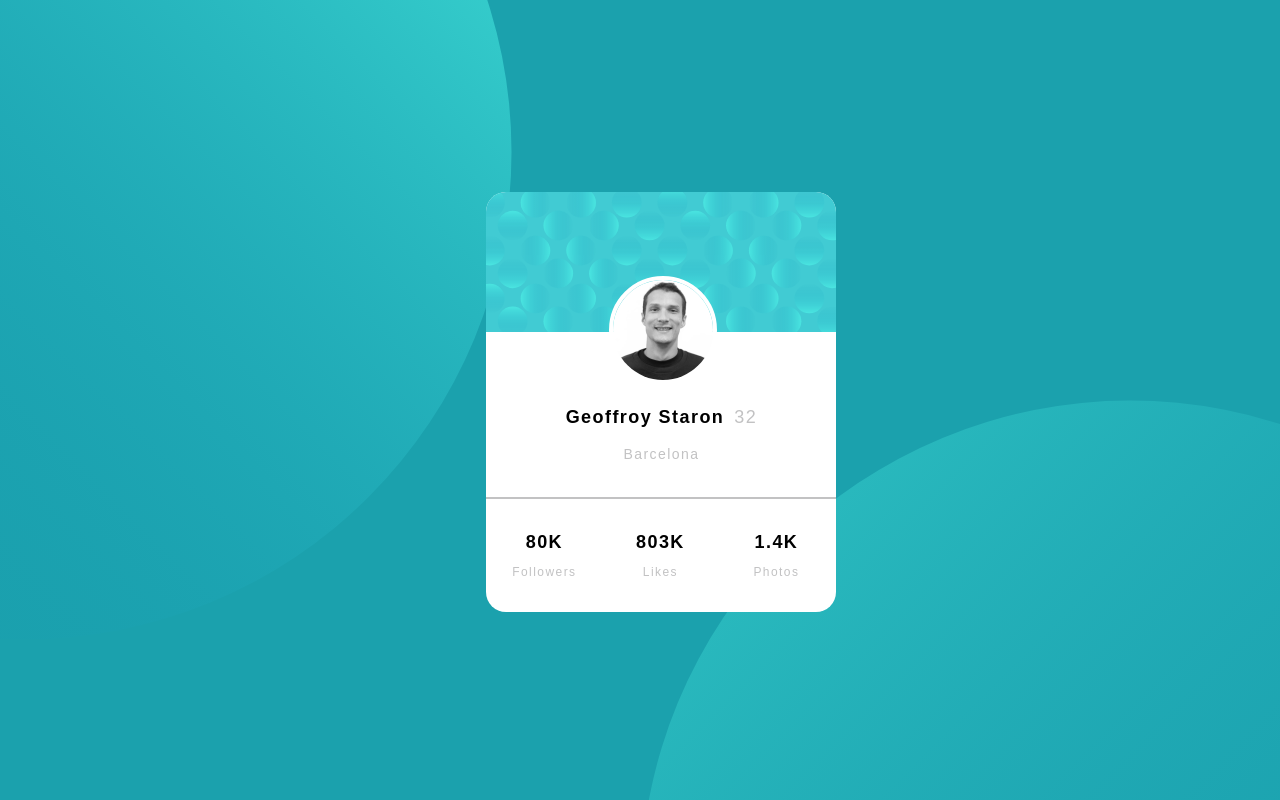
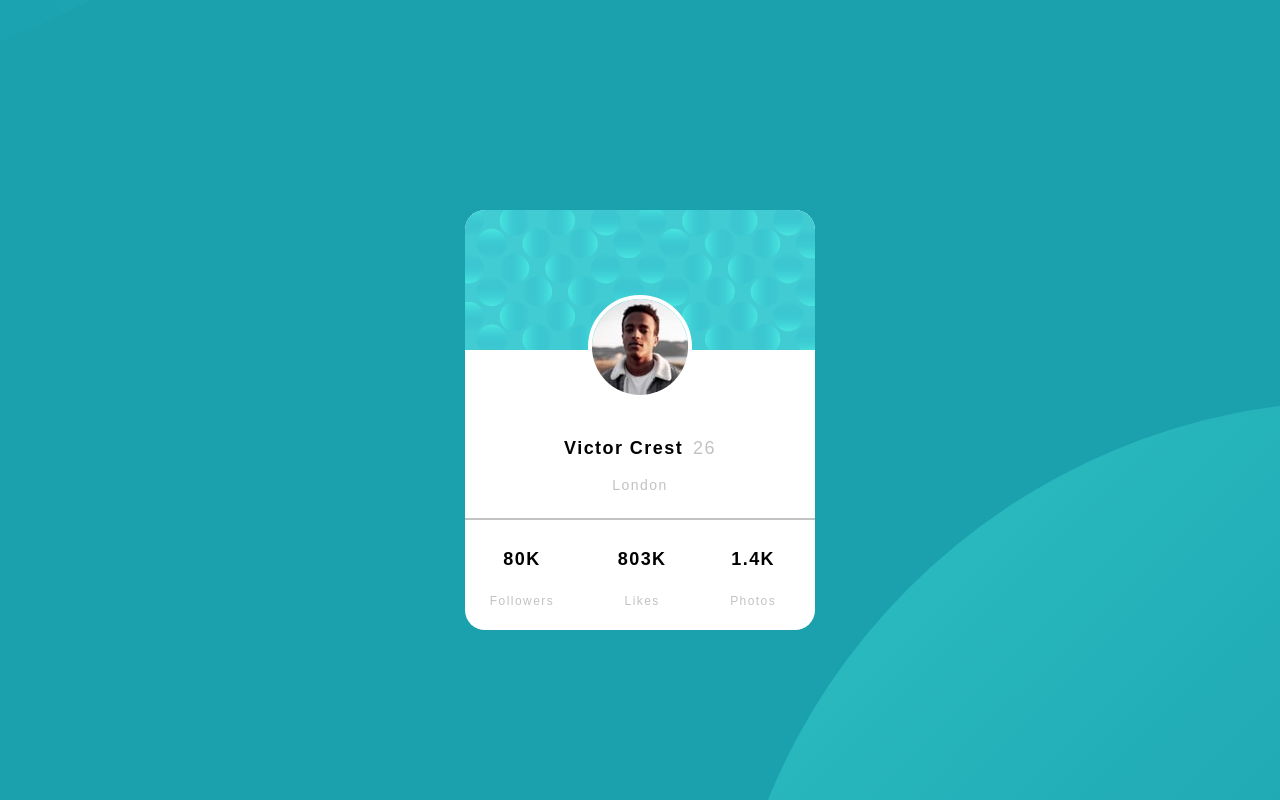
Before and after one commit to geoffroystaron/profile-card-challenge, a plain HTML site: page index_v2.html in a window 1280 px wide. Drawn offline with Linux system fonts and the light colour scheme; a web font is replaced by a local one.

Commit message:
v2 after checking about flexbox

```diff
--- a/css/styles.css
+++ /dev/null
@@ -1,90 +0,0 @@
-body {
-  margin: 0;
-  text-align: center;
-  font-size: 18px;
-  font-family: 'Kumbh', sans-serif;
-  letter-spacing: 0.08em;
-}
-
-hr {
-  border-color: #c2c2c3;
-  margin-top: 10%;
-  border-style: solid none none none;
-  border-width: 2px;
-}
-
-h4 {
-  margin-bottom: 10%;
-}
-
-.age {
-  font-weight: 400;
-  color: #c2c2c3;
-  margin-left: 1%;
-}
-
-.bottom-img {
-  position: absolute;
-  top: 50%;
-}
-
-.city {
-  font-weight: 400;
-  color: #c2c2c3;
-  font-size: 14px;
-}
-
-.container {
-  background-color: #1ba1ad;
-  overflow: hidden;
-  min-height: 100vh;
-  position: relative;
-  margin: 0 auto;
-}
-
-.social {
-  width: 116px;
-  float: left;
-}
-
-.media {
-  font-weight: 400;
-  color: #c2c2c3;
-  font-size: 12px;
-}
-
-.middle-container {
-  background-color: white;
-  width: 350px;
-  height: 420px;
-  position: absolute;
-  border-radius: 20px;
-  margin-left: 38%;
-  margin-top: 15%;
-}
-
-.mid-container-img {
-  border-radius: 20px 20px 0 0;
-}
-
-.name {
-   font-weight: 700;
-   margin-top: 20%;
-}
-
-.profile-img {
-  border-radius: 50%;
-  width: 100px;
-  height: auto;
-  border: solid 4px;
-  border-color: white;
-  position: absolute;
-  top: 20%;
-  left: 35%;
-}
-
-.top-img {
-  position: absolute;
-  right: 60%;
-  bottom: 20%;
-}
--- /dev/null
+++ b/css/styles_v2.css
@@ -0,0 +1,81 @@
+body {
+  margin: 0;
+  text-align: center;
+  font-size: 18px;
+  height: 100vh;
+  letter-spacing: 0.08em;
+  background-color: #1ba1ad;
+  display: flex;
+  font-family: 'Kumbh', sans-serif;
+  background-image: url(../images/bg-pattern-top.svg), url(../images/bg-pattern-bottom.svg);
+  background-repeat: no-repeat;
+  background-size: 100%;
+  background-position: -860px -75rem, 45rem 25rem;
+}
+
+hr {
+  border-color: #c2c2c3;
+  margin-top: 7%;
+  border-style: solid none none none;
+  border-width: 2px;
+}
+
+.age {
+  font-weight: 400;
+  color: #c2c2c3;
+  margin-left: 1%;
+}
+
+.card-container {
+  background-color: white;
+  width: 350px;
+  height: 420px;
+  border-radius: 20px;
+  top: 20%;
+  position: relative;
+  margin: 50px auto;
+}
+
+.card-bottom-container {
+  display:flex;
+  width: 100%;
+  justify-content:space-around;
+  position: absolute;
+  top:75%;
+  right: 2%;
+  align-items: center;
+}
+
+.card-img {
+  border-radius: 20px 20px 0 0;
+}
+
+.city {
+  font-weight: 400;
+  color: #c2c2c3;
+  font-size: 14px;
+}
+
+.info {
+  position: absolute;
+  top: 50%;
+  width: 100%;
+}
+
+.media {
+  font-weight: 400;
+  color: #c2c2c3;
+  font-size: 12px;
+}
+
+.name {
+  font-weight: 700;
+}
+
+.profile-img {
+  border-radius: 50%;
+  border: solid 4px;
+  border-color: white;
+  bottom: 60px;
+  position: relative;
+}
--- a/index.html
+++ b/index_v2.html
@@ -4,21 +4,21 @@
 <head>
   <meta charset="utf-8">
   <title>Profile challenge card</title>
-  <link rel="stylesheet" href="css/styles.css">
+  <link rel="stylesheet" href="css/styles_v2.css">
   <link rel="stylesheet" href="https://fonts.google.com/specimen/Kumbh+Sans">
 </head>
 
 <body>
-  <div class="container">
-    <img class="top-img" src="images/bg-pattern-top.svg" alt="">
-    <img class="bottom-img" src="images/bg-pattern-bottom.svg" alt="">
-    <div class="middle-container">
-      <img class="mid-container-img" src="images/bg-pattern-card.svg" alt="">
-      <img class="profile-img" src="images/profile.jpeg" alt="profie">
-      <p class="name">Geoffroy Staron <span class="age">32</span></p>
-      <p class="city">Barcelona</p>
-      <hr>
-      <div class="bottom-container">
+    <div class="card-container">
+      <img class="card-img" src="images/bg-pattern-card.svg" alt="">
+      <img class="profile-img" src="images/image-victor.jpg" alt="profie">
+      <div class="info">
+        <p class="name">Victor Crest <span class="age">26</span></p>
+        <p class="city">London</p>
+        <hr>
+      </div>
+
+      <div class="card-bottom-container">
         <div class="social">
           <h4>80K</h4>
           <p class="media">Followers</p>
@@ -33,7 +33,6 @@
         </div>
       </div>
     </div>
-  </div>
 </body>
 
 </html>
```
Also changed, not shown: images/profile.jpeg (deleted), 1 other file.
